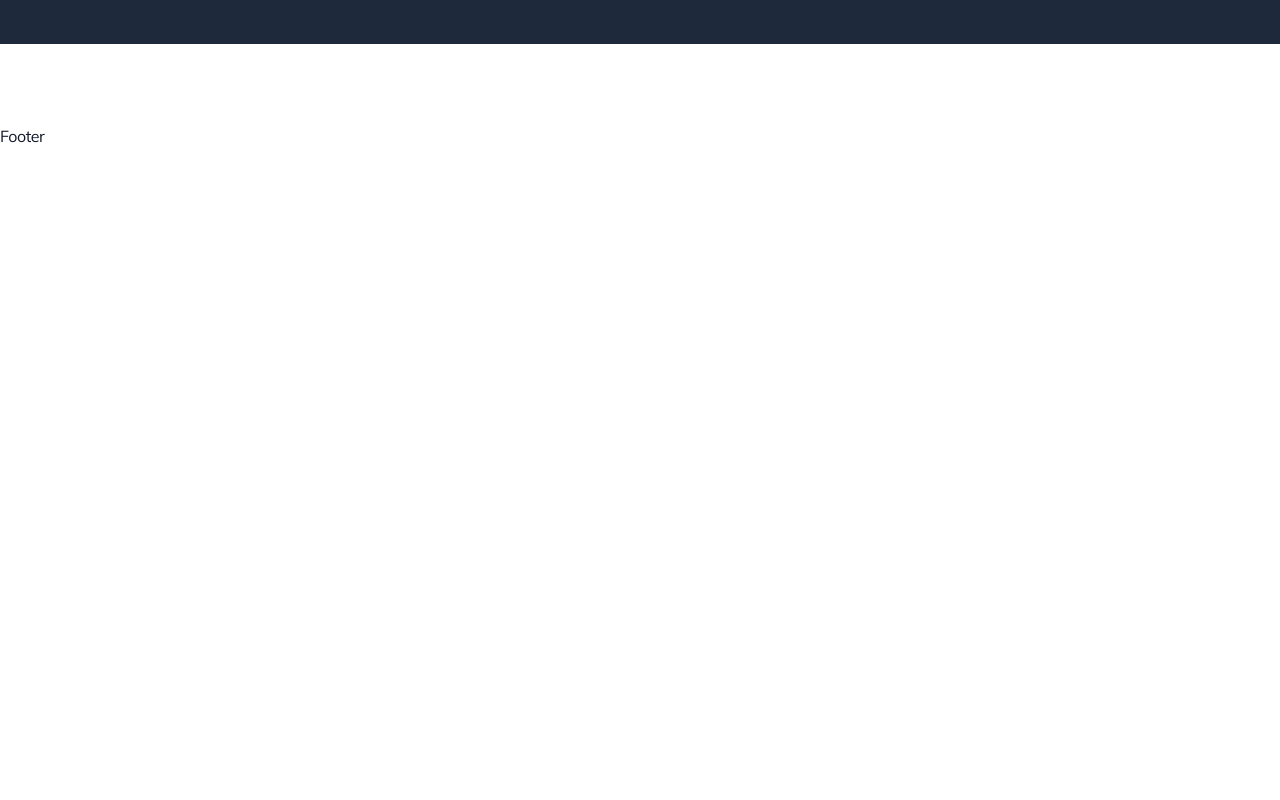
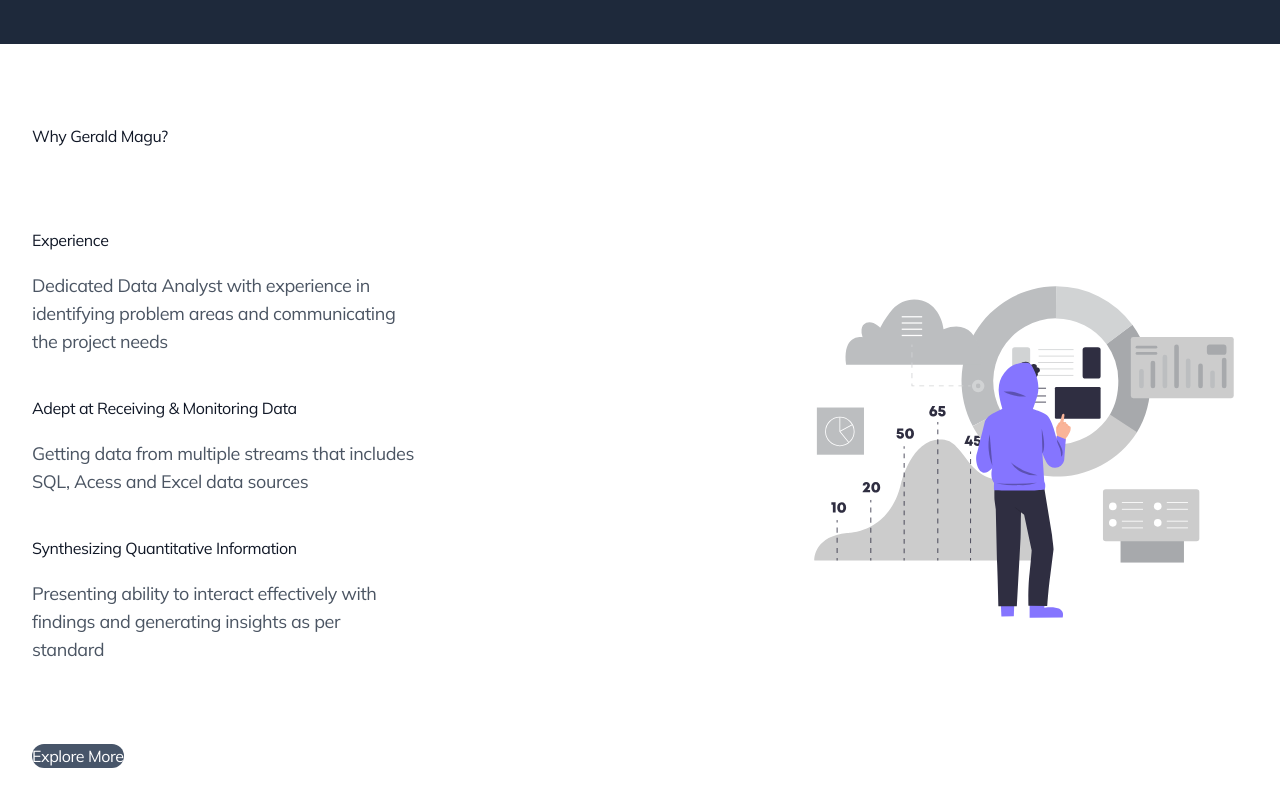
Before and after one commit to kenmwangi/gerald-magu-portfolio, a Next.js app: page / in a window 1280 px wide. Shown: the part 1600-2400 px from the top of the page. Before the commit the page ends 1748 px from the top, so only its background shows below. Built offline with nearby package versions, Linux system fonts and the light colour scheme; no server answers.

Commit message:
Selling Point component

```diff
--- a/app/(default)/page.tsx
+++ b/app/(default)/page.tsx
@@ -1,6 +1,7 @@
 import CaseStudy from "@/components/CaseStudy";
 import DataProcessing from "@/components/DataProcessing";
 import Hero from "@/components/Hero";
+import SellingPoint from "@/components/SellingPoint";
 import User from "@/components/User";
 import { authOptions } from "@/lib/auth";
 import { getServerSession } from "next-auth";
@@ -14,6 +15,7 @@ export default async function Home() {
       <Hero />
       <CaseStudy />
       <DataProcessing />
+      <SellingPoint />
     </div>
   );
 }
--- a/components/DataProcessing/index.tsx
+++ b/components/DataProcessing/index.tsx
@@ -41,7 +41,7 @@ export default function DataProcessing() {
               professional data analysis techniques and analysis.
             </p>
           </div>
-          <div className="grid grid-cols-1 gap-5 md:grid-cols-3 lg:grid-cols-4 my-6">
+          <div className="grid grid-cols-1 gap-5 md:grid-cols-2 lg:grid-cols-4 my-6">
             {steps.map((step) => {
               const { id, number, title, info } = step;
               return (
--- /dev/null
+++ b/components/SellingPoint/index.tsx
@@ -0,0 +1,63 @@
+import React from "react";
+import Container from "../Container";
+import Image from "next/image";
+import { v4 as uuidv4 } from "uuid";
+
+const experiences = [
+  {
+    id: uuidv4(),
+    title: "Experience",
+    subject:
+      "Dedicated Data Analyst with experience in identifying problem areas and communicating the project needs",
+  },
+  {
+    id: uuidv4(),
+    title: "Adept at Receiving & Monitoring Data",
+    subject:
+      "Getting data from multiple streams that includes SQL, Acess and Excel data sources",
+  },
+  {
+    id: uuidv4(),
+    title: "Synthesizing Quantitative Information",
+    subject:
+      "Presenting ability to interact effectively with findings and generating insights as per standard",
+  },
+];
+
+export default function SellingPoint() {
+  return (
+    <div className="py-16 lg:py-20">
+      <Container>
+        <h3 className="h2 mb-5">Why Gerald Magu?</h3>
+        <section className="flex flex-col lg:flex-row lg:items-center lg:justify-between w-full">
+          <div className="grid grid-cols-1 gap-5 my-10">
+            {experiences.map((experience) => {
+              const { id, title, subject } = experience;
+              return (
+                <article key={id} className="max-w-sm">
+                  <h4 className="h4 my-5">{title}</h4>
+                  <p className="text-lg text-gray-600">{subject}</p>
+                </article>
+              );
+            })}
+          </div>
+          <div className="max-w-md">
+            <Image
+              src="/images/data-report.svg"
+              height={300}
+              width={300}
+              className="order-1 mt-8 w-full"
+              alt="Data Report"
+            />
+          </div>
+        </section>
+
+        <div className="flex flex-col lg:flex-row mt-10">
+          <button className="btn bg-slate-600 text-white rounded-full transition-colors hover:bg-slate-700">
+            Explore More
+          </button>
+        </div>
+      </Container>
+    </div>
+  );
+}
```
Also changed, not shown: public/images/data-report.svg (added).
